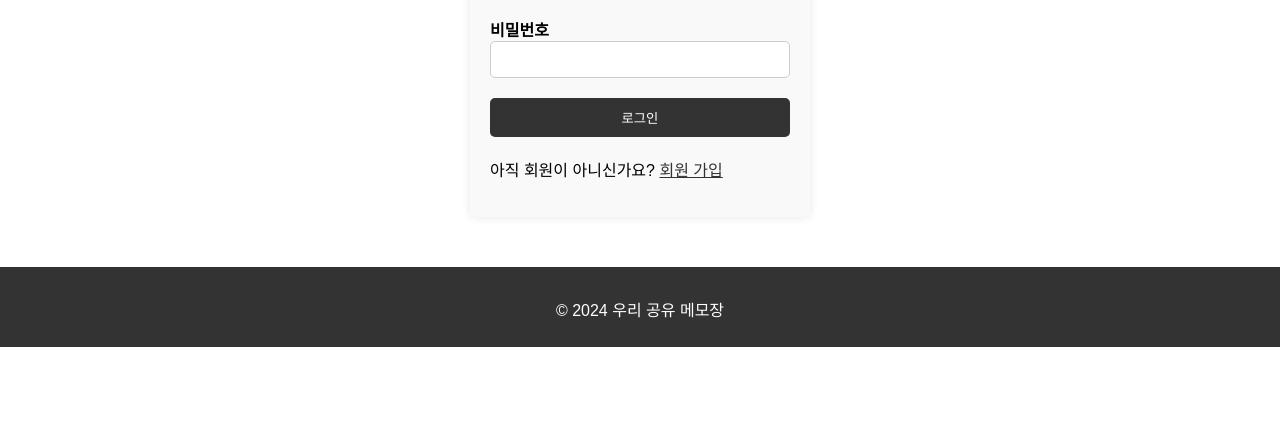
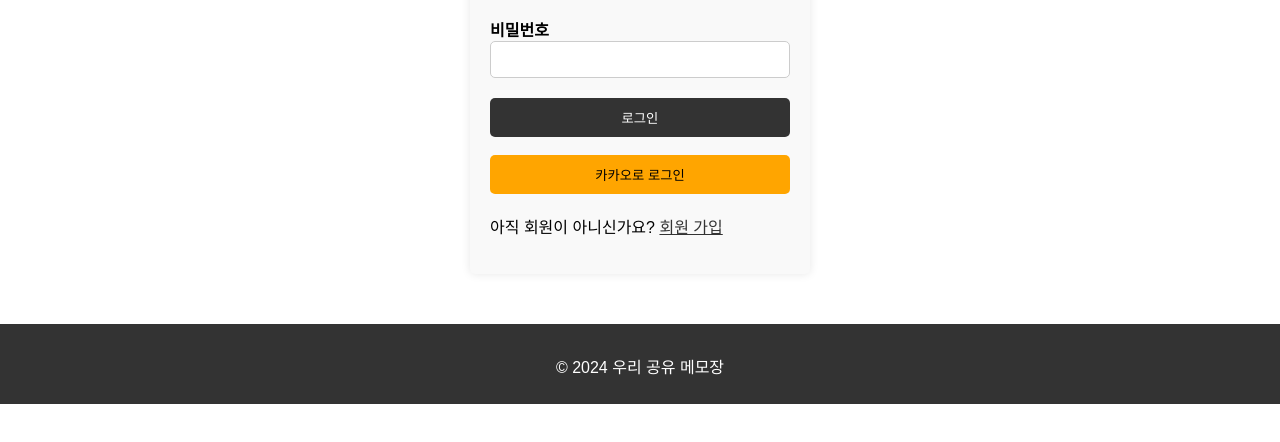
Before and after one commit to asd0236/Personal_Project-Shared_Memo-Front, a website: page src/loginPage.html in a window 1280 px wide. Shown: the part 318-760 px from the top of the page. Drawn offline with Linux system fonts and the light colour scheme.

Commit message:
Feat: 카카오 로그인 구현

```diff
--- a/src/loginPage.html
+++ b/src/loginPage.html
@@ -1,10 +1,13 @@
 <!DOCTYPE html>
-<html lang="ko"><head>
+<html lang="ko">
+
+<head>
     <meta charset="UTF-8">
     <meta name="viewport" content="width=device-width, initial-scale=1.0">
     <title>로그인 - 우리 공유 메모장</title>
     <link rel="stylesheet" href="styles.css">
 </head>
+
 <body>
     <header>
         <h1>우리 공유 메모장</h1>
@@ -24,6 +27,14 @@
                 </div>
                 <button type="submit">로그인</button>
             </form>
+            <br>
+            <button id="kakaoSubmit">카카오로 로그인</button>
+
+            <script>
+                document.getElementById("kakaoSubmit").addEventListener("click", function () {
+                    window.location.href = "https://kauth.kakao.com/oauth/authorize?response_type=code&client_id=21b09f3407c6f25a3f403afa8ce399e9&redirect_uri=http://localhost:8080/login/oauth2/code/kakao";
+                });
+            </script>
             <p>아직 회원이 아니신가요? <a href="signUpPage.html">회원 가입</a></p>
         </div>
     </main>
@@ -32,4 +43,5 @@
     </footer>
     <script src="loginScripts.js"></script>
 </body>
+
 </html>
--- a/src/styles.css
+++ b/src/styles.css
@@ -114,6 +114,20 @@ button[type="submit"]:hover {
   background-color: #555; /* 마우스 호버 시 배경색 변경 */
 }
 
+button[id="kakaoSubmit"] {
+  width: 100%; /* 버튼 너비를 최대로 설정 */
+  padding: 10px; /* 버튼 내부 여백 설정 */
+  background-color: orange; /* 배경색 설정 */
+  color: black; /* 글자색 설정 */
+  border: none; /* 테두리 없애기 */
+  border-radius: 5px; /* 테두리 모서리 둥글게 설정 */
+  cursor: pointer; /* 포인터 커서 설정 */
+}
+
+button[id="kakaoSubmit"]:hover {
+  background-color: rgb(252, 200, 136); /* 마우스 호버 시 배경색 변경 */
+}
+
 p {
   margin-top: 20px; /* 문단 상단 여백 설정 */
 }
```
